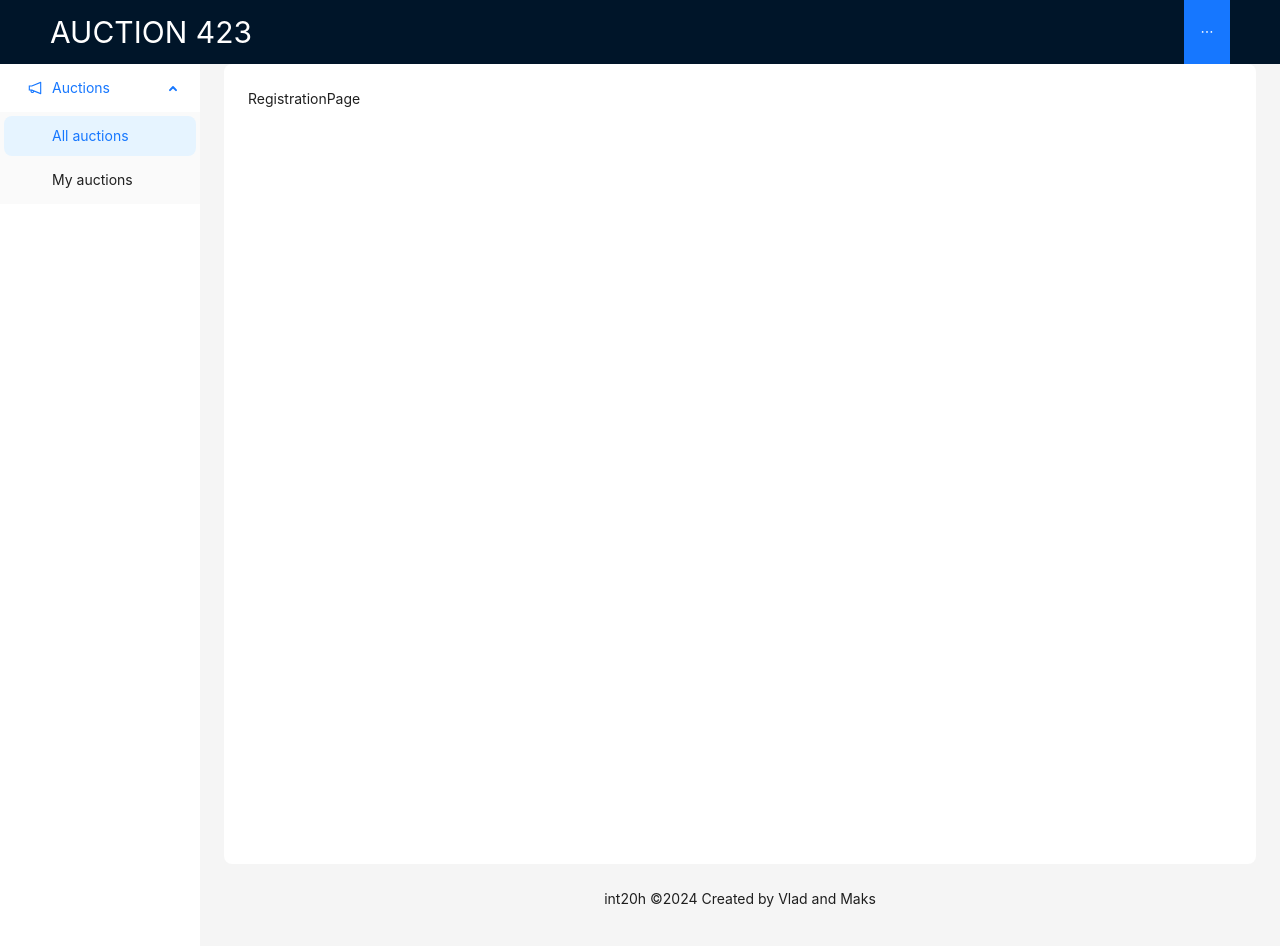
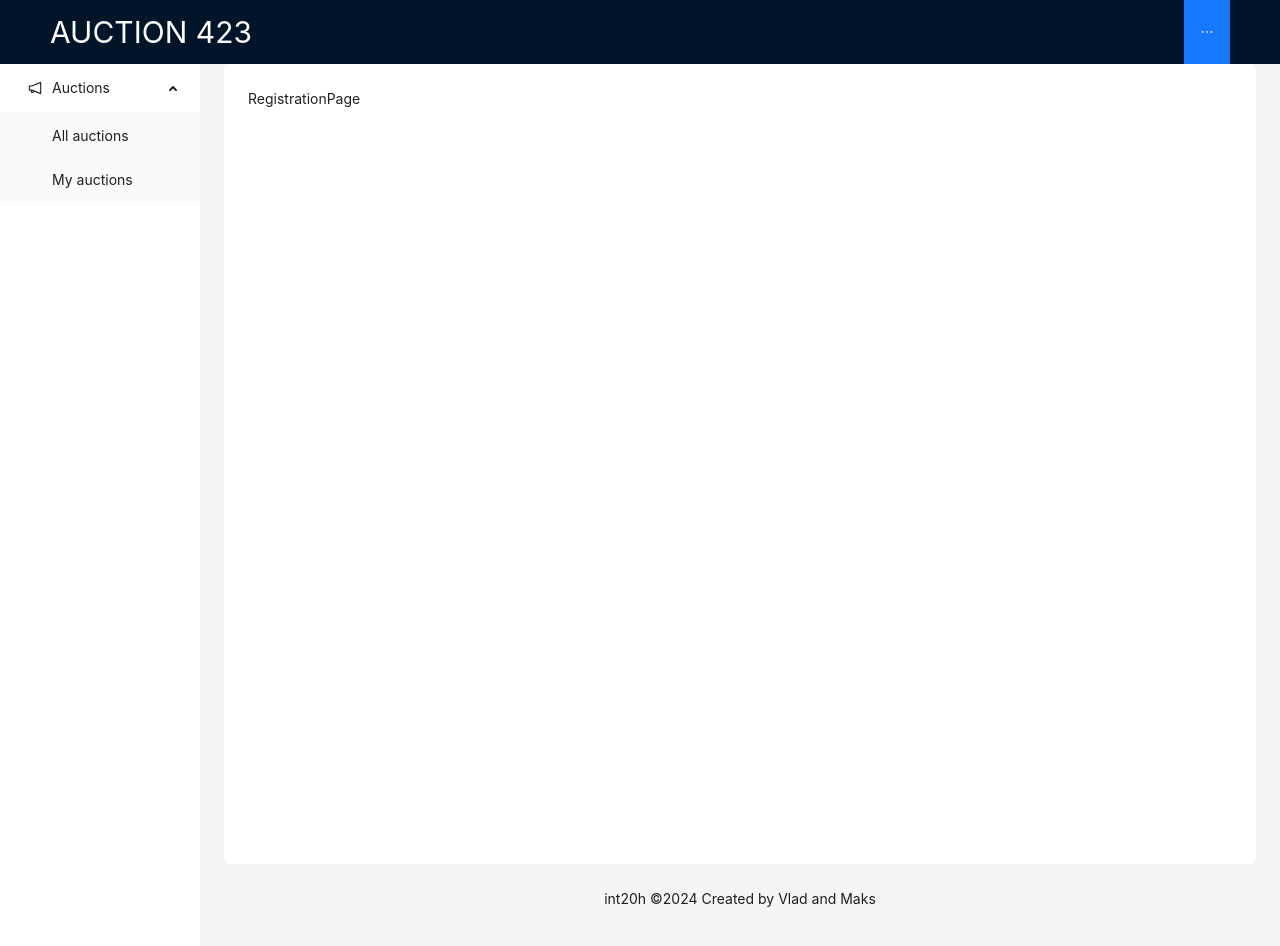
Before and after one commit to EulerCompany/auctionINT20H, a React (Create React App) app in the folder frontend/: page /registration in a window 1280 px wide. Shown: the top 946 px of the page. Built offline with nearby package versions, Linux system fonts and the light colour scheme.

Commit message:
lost changes

```diff
--- a/frontend/src/components/MainLayout.jsx
+++ b/frontend/src/components/MainLayout.jsx
@@ -63,8 +63,9 @@ export const MainLayout = ({ children }) => {
 
           <Menu
             mode="inline"
-            defaultSelectedKeys={['/']}
-            defaultOpenKeys={['auctions']}
+            defaultSelectedKeys={location.pathname}
+            selectedKeys={[location.pathname]}
+            defaultOpenKeys={'auctions'}
             style={{
               height: '100%',
               borderRight: 0,
```
